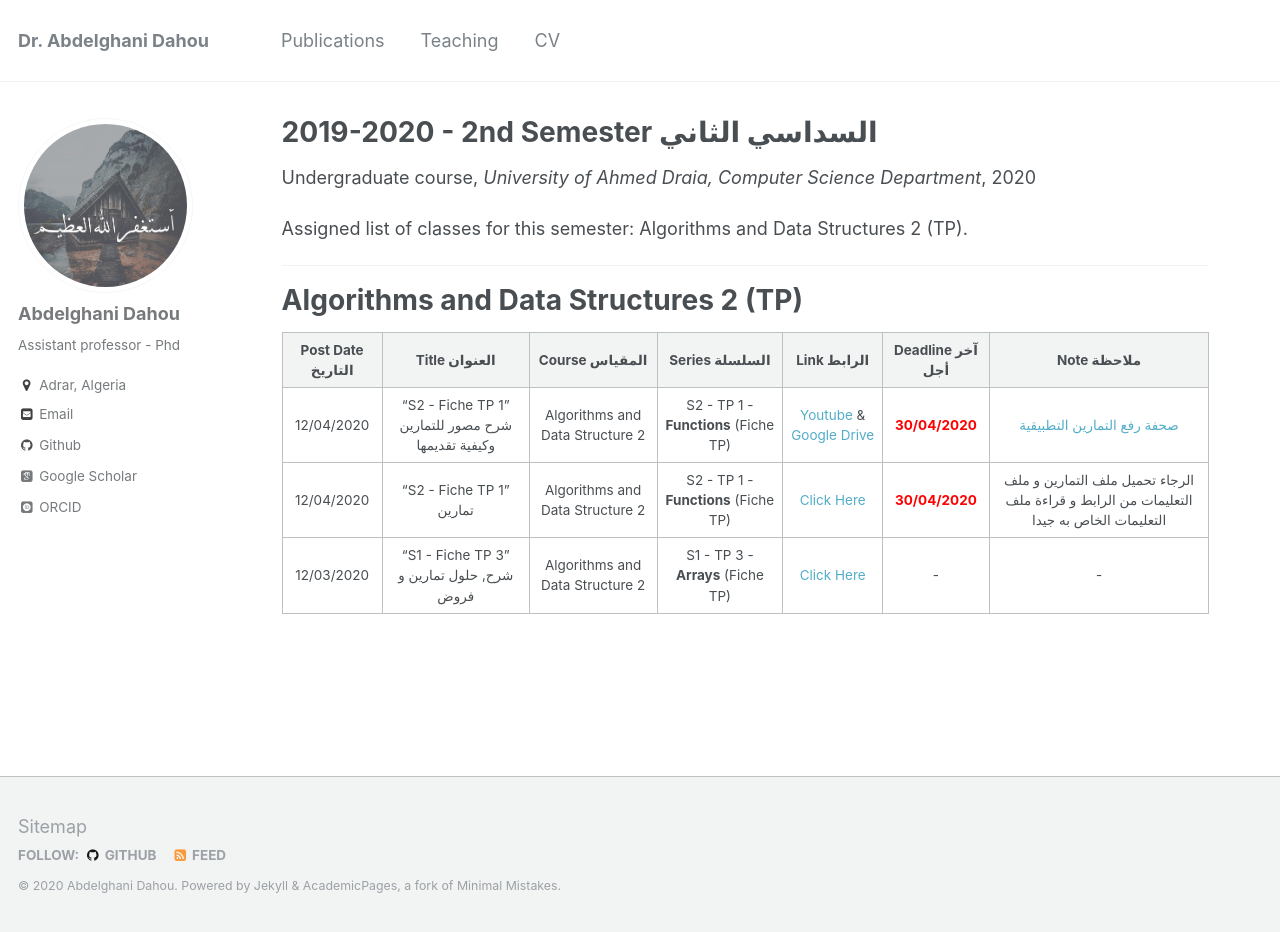
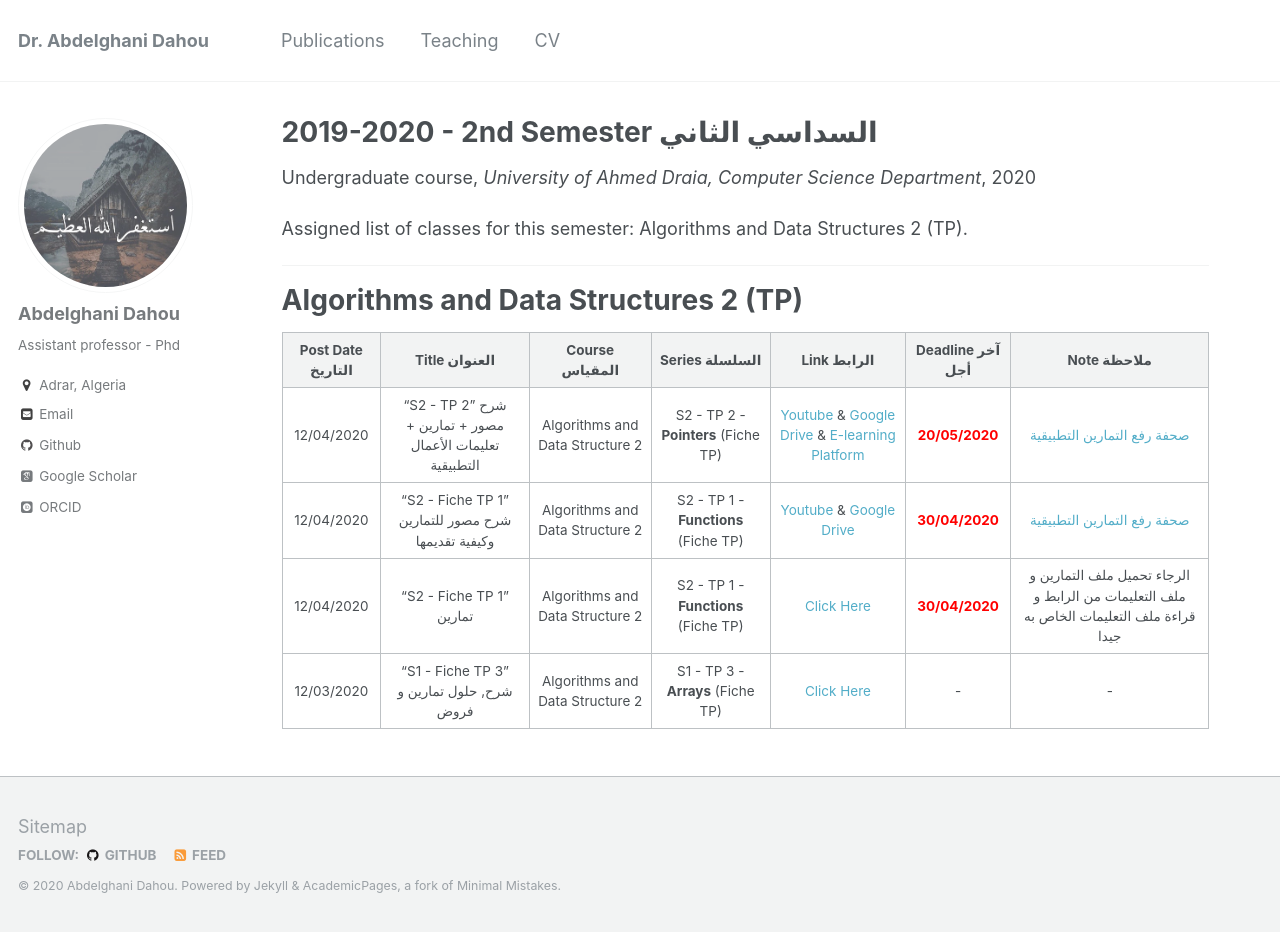
Before and after one commit to dr-dahou-adrar/dr-dahou-adrar.github.io, a Jekyll site: the page built from teaching_content/academic_year_2019_2020/2019-2020-2nd-semester-teaching.md, in a window 1280 px wide and 932 px high. Built offline with Jekyll 4.4.1, drawn with Linux system fonts in a browser that asks for light colours; some web fonts are replaced.

Commit message:
added s2_tp2

```diff
--- a/teaching_content/academic_year_2019_2020/2019-2020-2nd-semester-teaching.md
+++ b/teaching_content/academic_year_2019_2020/2019-2020-2nd-semester-teaching.md
@@ -17,6 +17,7 @@ Algorithms and Data Structures 2 (TP)
 
 |Post Date التاريخ| Title العنوان| Course المقياس| Series السلسلة| Link الرابط| Deadline آخر أجل| Note ملاحظة|
 |:----------------:|:---------------------:|:-----------------------:|:----------------------:|:--------------------:|:--------------:|:--------------:|
+|12/04/2020|“S2 - TP 2” شرح مصور + تمارين + تعليمات الأعمال التطبيقية |Algorithms and Data Structure 2|S2 - TP 2 - **Pointers** (Fiche TP)|[Youtube](-) & [Google Drive](https://drive.google.com/drive/folders/1rTBaId5Ffoy_v7OQ5DStvaS1F-4On1BD?usp=sharing) & [E-learning Platform](https://elearning.univ-adrar.dz/course/view.php?id=266)|<span style="color:red"> **20/05/2020** </span>|[صحفة رفع التمارين التطبيقية](https://forms.gle/DJ82QxX6Mi4pzBve7)|
 |12/04/2020|“S2 - Fiche TP 1” شرح مصور للتمارين وكيفية تقديمها |Algorithms and Data Structure 2|S2 - TP 1 - **Functions** (Fiche TP)|[Youtube](https://www.youtube.com/watch?v=bEWbg0xvlLM) & [Google Drive](https://drive.google.com/file/d/1E6w6ojhqDbdDbMgkTiDOr8o9FuYBvISh/view)|<span style="color:red"> **30/04/2020** </span>|[صحفة رفع التمارين التطبيقية](https://forms.gle/2hDMQGdohr1YN2eLA)|
 |12/04/2020|“S2 - Fiche TP 1” تمارين |Algorithms and Data Structure 2|S2 - TP 1 - **Functions** (Fiche TP)|[Click Here](https://elearning.univ-adrar.dz/course/view.php?id=266)|<span style="color:red"> **30/04/2020** </span>|الرجاء تحميل ملف التمارين و ملف التعليمات من الرابط و قراءة ملف التعليمات الخاص به جيدا|
 |12/03/2020|“S1 - Fiche TP 3” شرح, حلول تمارين و فروض|Algorithms and Data Structure 2|S1 - TP 3 - **Arrays** (Fiche TP)|[Click Here](https://www.notion.so/dahou/5-Fiche-TP03-6bf99212e1fd4d2c89adac28013cd857)|-|-|
```
